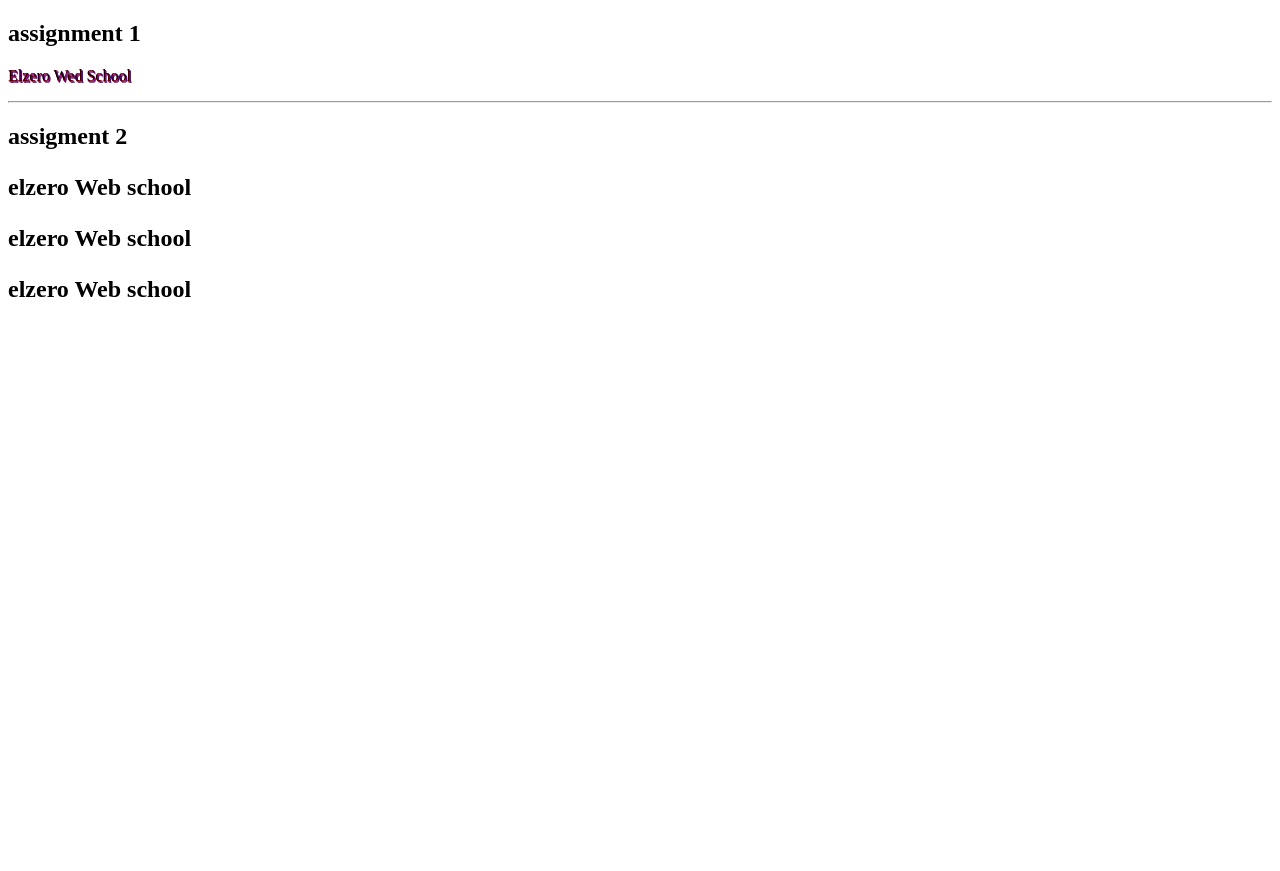
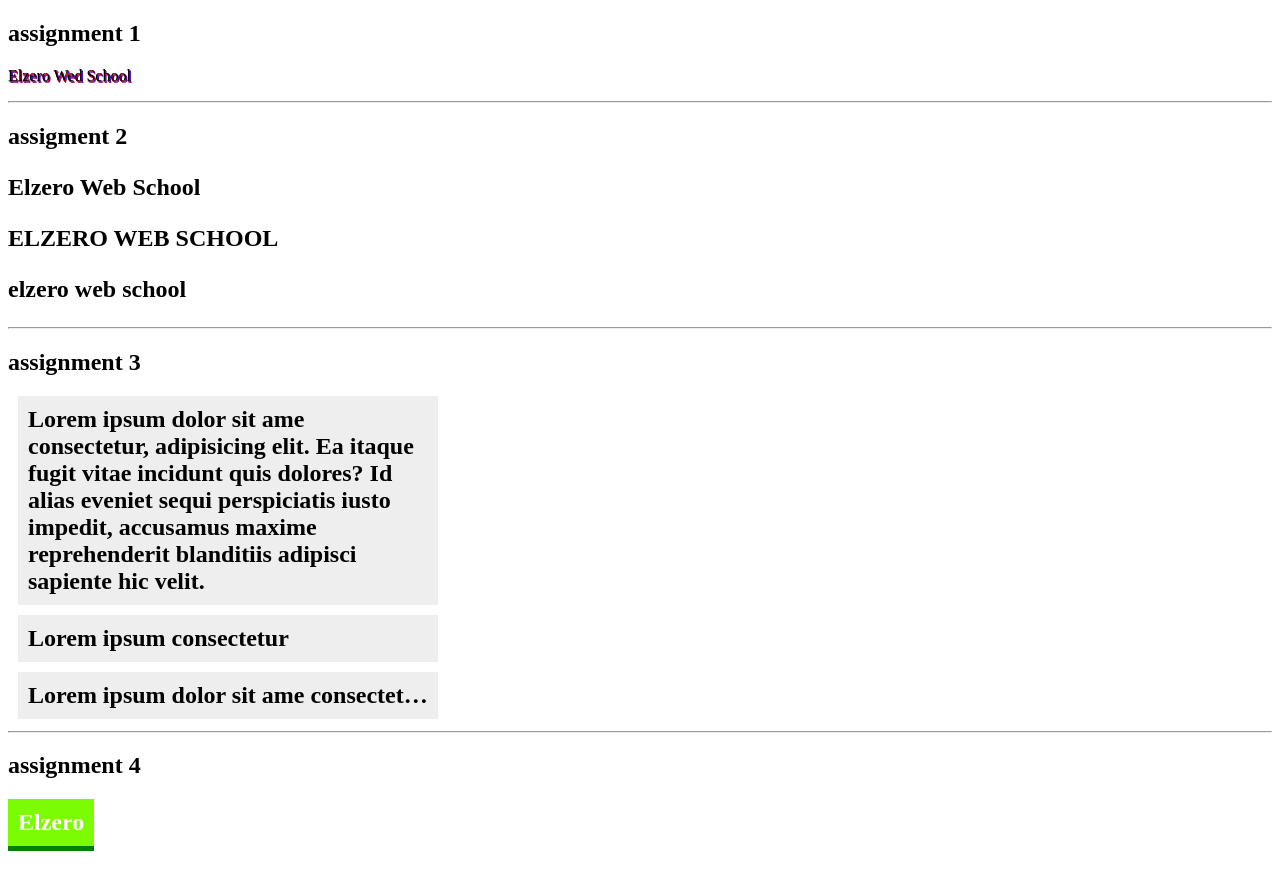
Before and after one commit to AihamJassar/CSS, a plain HTML site: page 17-21/assignment.html in a window 1280 px wide. Before the commit the page ends 800 px from the top, so only its background shows below. Drawn offline with Linux system fonts and the light colour scheme.

Commit message:
assignment 17-21

```diff
--- a/17-21/assignment.html
+++ b/17-21/assignment.html
@@ -9,6 +9,39 @@
          text-shadow: .5px .5px 0 red, 1px 1px 0 blue, 1.5px 1.5px 0 purple;
 
        }
+       .one{
+         text-transform: capitalize;
+       }
+       .two{
+         text-transform: uppercase;
+       }
+       .three{
+         text-transform: lowercase;
+       }
+       .d1,
+       .d2,
+       .d3{
+         background-color: #EEE;
+         width: 400px;
+         padding: 10px;
+         margin: 10px;
+        }
+       .d3{
+         white-space: nowrap;
+         overflow: hidden;
+         text-overflow: ellipsis;
+       }
+       a{
+         background-color: #7CFC00;
+         color: white;
+         display: inline-block;
+         padding: 10px;
+         border-bottom: 5px solid green;
+         text-decoration: none;
+         text-transform: capitalize;
+         margin-left: auto;
+         margin-right: auto;
+       }
     </style>
   </head>
   <body>
@@ -19,5 +52,35 @@
     <p class="one">elzero Web school</p>
     <p class="two">elzero Web school</p>
     <p class="three">elzero Web school</p>
+    <hr>
+    <h2>assignment 3<h2>
+    <div class="d1">
+      Lorem ipsum dolor sit ame
+      consectetur, adipisicing elit.
+      Ea itaque fugit vitae incidunt
+      quis dolores? Id alias
+      eveniet sequi perspiciatis iusto
+      impedit, accusamus maxime
+      reprehenderit blanditiis adipisci
+      sapiente hic velit.
+    </div>
+    <div class="d2">Lorem ipsum
+      consectetur
+    </div>
+    <div class="d3">
+      Lorem ipsum dolor sit ame
+      consectetur, adipisicing elit.
+      Ea itaque fugit vitae incidunt
+      quis dolores? Id alias
+      eveniet sequi perspiciatis iusto
+      impedit, accusamus maxime
+      reprehenderit blanditiis adipisci
+      sapiente hic velit.
+    </div>
+    <hr>
+    <h2>assignment 4<h2>
+    <a href="https://elzero.org">
+      elzero
+    </a>
   </body>
 </html>
```
